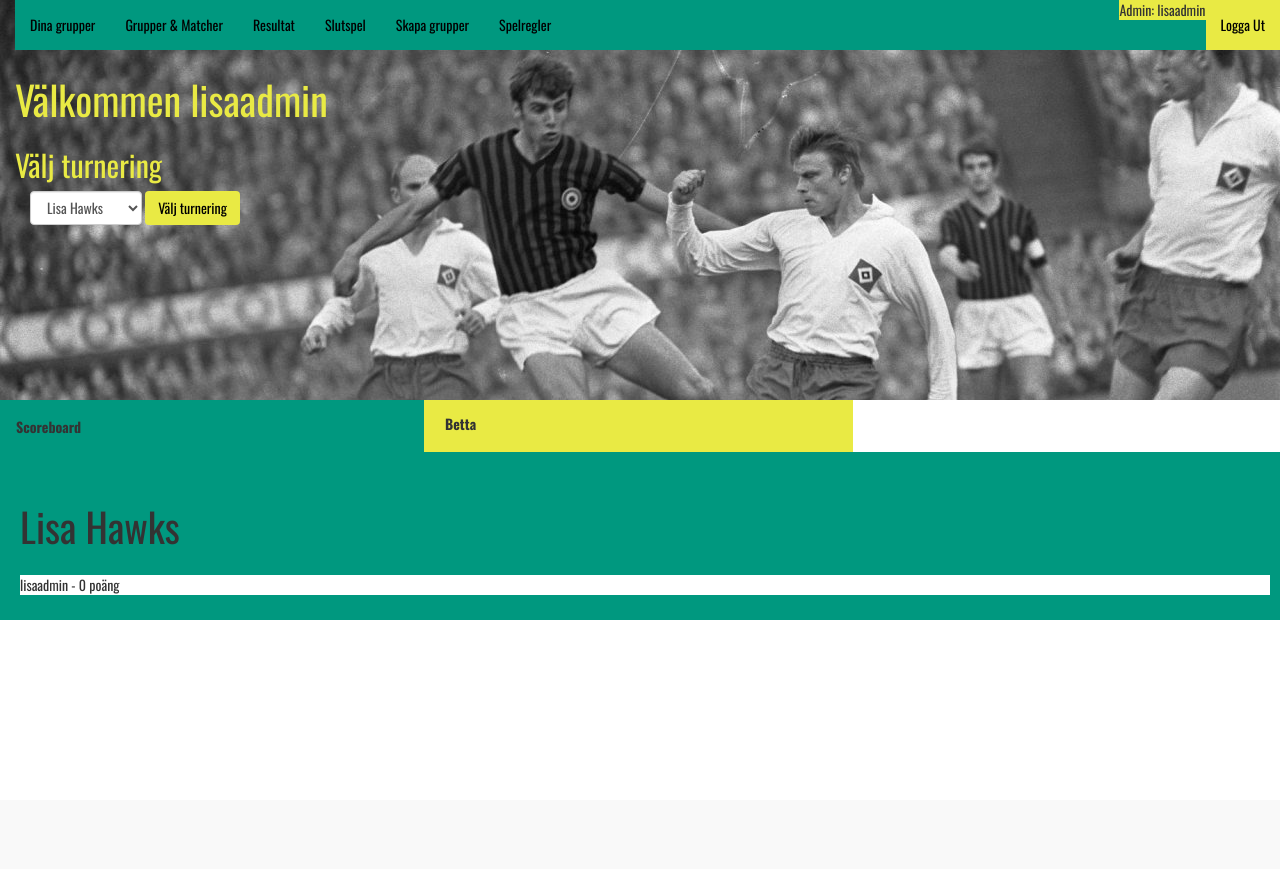
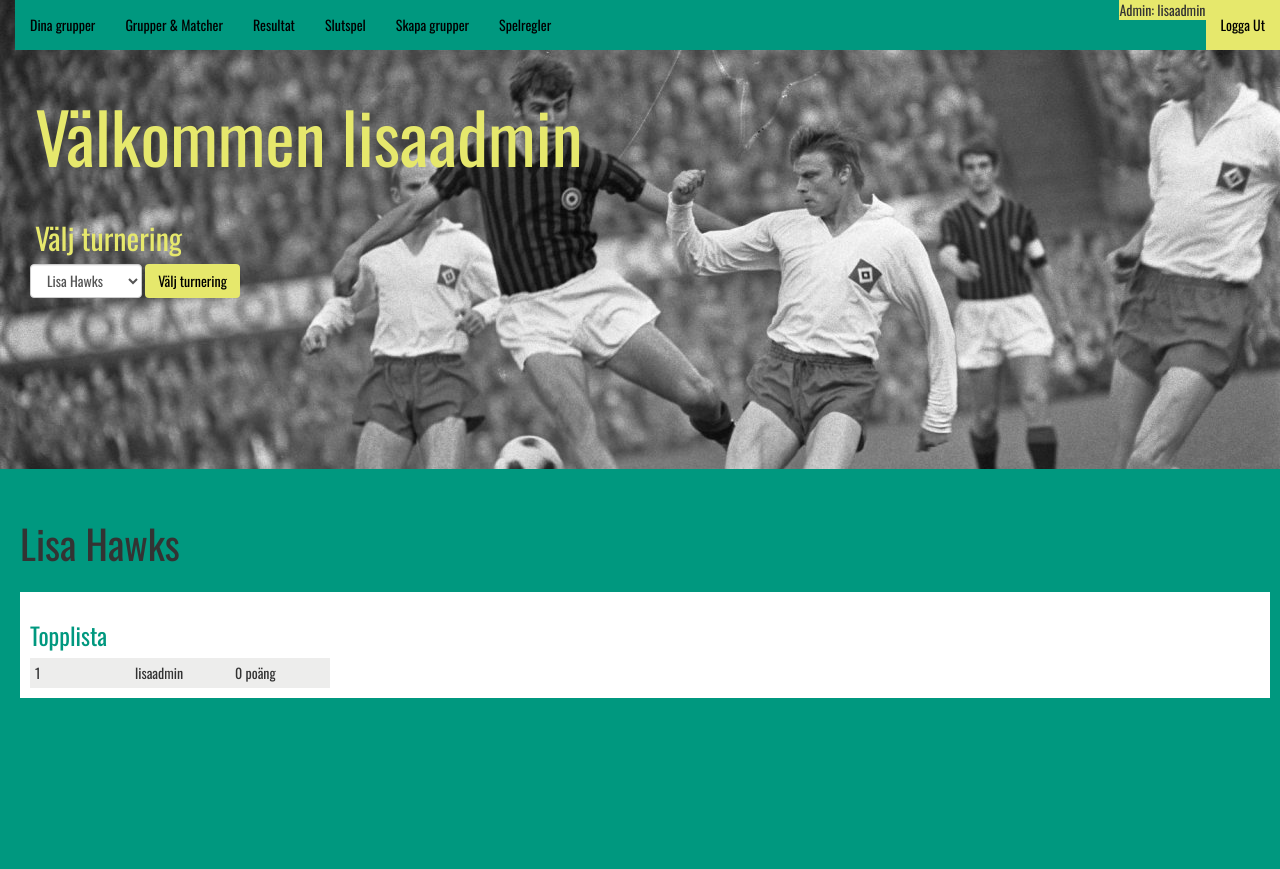
Before and after one commit to alizhj/Tippzter, a PHP site: page /user_dash.php in a window 1280 px wide. Before the commit the page ends 620 px from the top, so only its background shows below. Run offline with PHP 8.4, Linux system fonts and the light colour scheme; a user stored in the database is signed in; data comes from the database, SQL or seed files in the repository; some libraries are stand-ins or nearby versions; some web fonts are replaced.

Commit message:
Mer style

```diff
--- a/css/style.css
+++ b/css/style.css
@@ -365,14 +365,14 @@ a {
   color: black; }
 
 .btn {
-  background-color: #e9ea44;
+  background-color: #E6E86C;
   color: black; }
 
 h1 {
   font-size: 40px; }
 
 h2 {
-  color: #e9ea44; }
+  color: #E6E86C; }
 
 h3 {
   color: #00987f; }
@@ -384,6 +384,9 @@ h3 {
 
 .container-fluid {
   padding: 0; }
+
+td {
+  width: 100px; }
 
 /* ********************************************* */
 /* ****************    MENU     **************** */
@@ -400,10 +403,10 @@ h3 {
   padding: 10px 14px; }
 
 .active {
-  background-color: #e9ea44; }
+  background-color: #E6E86C; }
 
 .navbar-right li {
-  background-color: #e9ea44; }
+  background-color: #E6E86C; }
 
 .navbar-collapse {
   padding: 0; }
@@ -525,24 +528,30 @@ h3 {
   background-repeat: no-repeat;
   background-size: cover;
   overflow: hidden;
-  height: 400px; }
+  height: 470px; }
   .wrapper h1 {
-    color: #e9ea44; }
+    color: #E6E86C;
+    font-size: 70px;
+    margin-left: 20px; }
+  .wrapper h2 {
+    margin-left: 20px; }
 
 * {
   margin: 0;
   padding: 0; }
 
 .tabs {
+  z-index: 10px;
   float: none;
   list-style: none;
   position: relative;
-  margin: 0 0 0 10px;
+  margin: -53px 0 0 10px;
   text-align: left; }
   .tabs li {
     float: left;
     display: block;
-    width: 33%; }
+    width: 33%;
+    border-radius: 5px; }
   .tabs input[type="radio"] {
     position: absolute;
     top: -9999px;
@@ -554,7 +563,7 @@ h3 {
   .tabs .tab1, .tabs #tab-content1 {
     background-color: #00987f; }
   .tabs .tab2, .tabs #tab-content2 {
-    background-color: #e9ea44; }
+    background-color: #E6E86C; }
   .tabs p {
     padding: 30px;
     background-color: white; }
@@ -566,7 +575,8 @@ h3 {
     padding: 25px;
     position: absolute;
     top: 52px;
-    left: 0; }
+    left: 0;
+    min-height: 400px; }
   .tabs [id^="tab"]:checked + label {
     top: 0;
     padding-top: 17px; }
@@ -585,6 +595,9 @@ p.link {
     margin: 0 5px; }
     p.link a:hover {
       background-color: #00987f; }
+
+.group_scoreboard {
+  padding: 10px; }
 
 /* ********************************************* */
 /* ************    TEAM GROUPS    ************** */
@@ -616,6 +629,18 @@ th, td {
 /* ********************************************* */
 /* **************    BETTING    **************** */
 /* ********************************************* */
+.table1 tr
+td {
+  width: 100px; }
+.table1 td:nth-child(4) {
+  width: 40px; }
+.table1 td:nth-child(5) {
+  text-align: center; }
+.table1 td:nth-child(7), .table1 td:nth-child(8), .table1 td:nth-child(9) {
+  width: 30px; }
+.table1 .locked {
+  width: 79px; }
+
 .team_bet {
   padding: 0 20px; }
 
@@ -630,8 +655,11 @@ th, td {
 .table1 tr:nth-child(odd) {
   background-color: #EDEDEC; }
 
+tr:nth-child(odd) {
+  background-color: #EDEDEC; }
+
 /* ********************************************* */
-/* ************    CREAT GROUP    ************** */
+/* ************    CREATE GROUP    ************* */
 /* ********************************************* */
 #tournament_reg h2 {
   text-align: center; }
@@ -705,14 +733,23 @@ th, td {
     text-align: center; }
 
   /* ********************************************* */
+  /* **************    USER DASH    ************** */
+  /* ********************************************* */
+  .wrapper {
+    background-image: url(../img/gameMob.png); }
+
+  /* ********************************************* */
   /* ************    TEAM GROUPS    ************** */
   /* ********************************************* */
   .group .games {
     padding-left: 0; }
   .group h3 {
-    margin-top: 10px; } }
+    margin-top: 10px; }
+
+  .table1 {
+    margin: 0 auto; } }
 @media screen and (min-width: 768px) and (max-width: 991px) {
-  .mobile_hide {
+  .tablet_hide {
     display: none; }
 
   /* ********************************************* */
--- a/includes/betting.php
+++ b/includes/betting.php
@@ -95,15 +95,15 @@ $query = "SELECT allGames.*, bets.goal_home, bets.goal_away FROM
 					?>
 					<!-- YOU CAN BET -->
 					<tr>
-						<td class="col-md-1" style="text-align:right;"><?php echo date("d M H:i", strtotime($game_start));?></td>
-						<td class="col-md-2" style="text-align:right;"><?php echo $home_name;?>
-						<td class="col-md-1" style="text-align:center;"><img class="flag" src="img/<?php echo $home_flag; ?>" /></td>
-						<td class="col-md-1" style="text-align:center;"> VS
-						<td class="col-md-1" style="text-align:left;"><img class="flag" src="img/<?php echo $away_flag; ?>" />
-						<td class="col-md-2" style="text-align:left;";><?php echo $away_name;?></td>
-						<td class="col-md-2"><input class="goal_home" original="<?php echo $goal_home; ?>" type="number" gameID="<?php echo $game_id; ?>" value="<?php echo $goal_home; ?>" /></td>
+						<td style="text-align:right; width:100px;"><?php echo date("d M H:i", strtotime($game_start));?></td>
+						<td class="mobile_hide" style="text-align:right;"><?php echo $home_name;?>
+						<td  style="text-align:center;"><img class="flag" src="img/<?php echo $home_flag; ?>" /></td>
+						<td  style="text-align:center;"> VS
+						<td ><img class="flag" src="img/<?php echo $away_flag; ?>" />
+						<td  class="mobile_hide" style="text-align:left;";><?php echo $away_name;?></td>
+						<td ><input class="goal_home" original="<?php echo $goal_home; ?>" type="number" gameID="<?php echo $game_id; ?>" value="<?php echo $goal_home; ?>" /></td>
 						<td>-</td>
-						<td class="col-md-2"><input class="goal_away" original="<?php echo $goal_away; ?>" type="number" gameID="<?php echo $game_id; ?>" value="<?php echo $goal_away; ?>"/></td><br/>
+						<td ><input class="goal_away" original="<?php echo $goal_away; ?>" type="number" gameID="<?php echo $game_id; ?>" value="<?php echo $goal_away; ?>"/></td><br/>
 						<td><input class="game_id" type="hidden" name="game_id[]" value="<?php echo $game_id; ?>" /></td>
 						<td class="error">Du måste fylla i båda fälten</td>
 					</tr>
@@ -111,14 +111,16 @@ $query = "SELECT allGames.*, bets.goal_home, bets.goal_away FROM
 				}
 				else{ ?>
 					<tr>
-						<td class="col-md-1" style="text-align:right;"><?php echo date("d M H:i", strtotime($game_start));?></td>
-						<td class="col-md-2" style="text-align:right;"><?php echo $home_name;?>
-						<td class="col-md-1" style="text-align:center;"><img class="flag" src="img/<?php echo $home_flag; ?>" /></td>
-						<td class="col-md-1" style="text-align:center;"> VS
-						<td class="col-md-1" style="text-align:left;"><img class="flag" src="img/<?php echo $away_flag; ?>" />
-						<td class="col-md-2" style="text-align:left;"><?php echo $away_name;?></td>
-						<td class="col-md-2"><?php echo $goal_home; ?> - <?php echo $goal_away; ?></td><br/>
-						<td class="col-md-2">Matchen är låst</td>
+						<td style="padding-left: 38px;" class="locked"><?php echo date("d M H:i", strtotime($game_start));?></td>
+						<td style="text-align:right;" class="locked mobile_hide"><?php echo $home_name;?>
+						<td  style="text-align:center;" class="locked"><img class="flag" src="img/<?php echo $home_flag; ?>" /></td>
+						<td  style="text-align:center;" class="locked"> VS
+						<td  style="text-align:left;"class="locked"><img class="flag" src="img/<?php echo $away_flag; ?>" />
+						<td style="text-align:left;" class="locked mobile_hide"><?php echo $away_name;?></td>
+						<td class="locked"><?php echo $goal_home; ?> - <?php echo $goal_away; ?></td><br/>
+						<td class="locked">Matchen är låst</td>
+						<td></td>
+
 
 					</tr>
 				<?php } ?>
--- a/scss/_base.scss
+++ b/scss/_base.scss
@@ -40,6 +40,10 @@ h3 {
 
 .container-fluid {
 	padding:0;
+}
+
+td {
+	width: 100px;
 }
 
 
@@ -168,7 +172,6 @@ h3 {
 	text-align:center;
 	color: black;
 
-	 //background-color:$petrol;
 	/* Permalink - use to edit and share this gradient: http://colorzilla.com/gradient-editor/#02aaad+0,3f8c93+100,3f5c96+100,8de5b5+100 */
 	background: #02aaad; /* Old browsers */
 	background: -moz-linear-gradient(-45deg,  #02aaad 0%, #3f8c93 100%, #3f5c96 100%, #8de5b5 100%); /* FF3.6-15 */
@@ -225,11 +228,16 @@ filter: progid:DXImageTransform.Microsoft.gradient( startColorstr='#02aaad', end
 	background-size: cover;
 	overflow:hidden;
 	//width:100%;
-	height: 400px;
+	height: 470px;
 
 
 	h1 {
 		color: $yellow;
+		font-size:70px;
+		margin-left: 20px;
+	}
+	h2 {
+		margin-left:20px;
 	}
 }
 
@@ -241,16 +249,19 @@ filter: progid:DXImageTransform.Microsoft.gradient( startColorstr='#02aaad', end
 
 .tabs {
   //width: 650px;
+  z-index:10px;
   float: none;
   list-style: none;
   position: relative;
-  margin: 0 0 0 10px;
+  margin: -53px 0 0 10px;
   text-align: left;
+
 
   li {
     float: left;
     display: block;
     width: 33%;
+    border-radius:5px;
   }
 
   input[type="radio"] {
@@ -289,6 +300,7 @@ filter: progid:DXImageTransform.Microsoft.gradient( startColorstr='#02aaad', end
      position: absolute;
      top: 52px;
     left: 0;
+    min-height: 400px;
 
   }
   //The Magic
@@ -319,6 +331,11 @@ p.link {
   }
 }
 
+.group_scoreboard {
+	padding:10px;
+}
+
+
 /* ********************************************* */
 /* ************    TEAM GROUPS    ************** */
 /* ********************************************* */
@@ -330,7 +347,7 @@ p.link {
 	}
 	.games {
 		padding-left: 100px;
-		//margin-top: -8px;
+
 	}
 
 	h3{
@@ -345,8 +362,6 @@ p.link {
 
 .line {
 	border-bottom: 2px solid $petrol;
-	//padding-top:40px;
-	//padding-bottom:40px;
 }
 
 th, td {
@@ -365,6 +380,25 @@ th, td {
 /* **************    BETTING    **************** */
 /* ********************************************* */
 
+.table1 {
+	tr
+	td{
+		width:100px;
+	}
+	td:nth-child(4){
+		width:40px;
+	}
+	td:nth-child(5){
+		text-align:center;
+	}
+
+	td:nth-child(7), td:nth-child(8), td:nth-child(9){
+		width:30px;
+	}
+	.locked {
+		width:79px;
+	}
+}
 .team_bet {
 	padding: 0 20px;
 }
@@ -383,25 +417,25 @@ th, td {
    background-color: #EDEDEC;
 }
 
+tr:nth-child(odd) {
+   background-color: #EDEDEC;
+}
+
 /* ********************************************* */
-/* ************    CREAT GROUP    ************** */
+/* ************    CREATE GROUP    ************* */
 /* ********************************************* */
 #tournament_reg{
 	h2{
 		text-align: center;
 
+	}
 
-	}
 	#creat_group_form{
 		max-width: 500px;
 		min-width: 300px;
 		margin-left: auto;
 		margin-right: auto;
-		.picture{
-			#groupname{
 
-			}
-		}
 		#create_btn{
 			float: center;
 		}
--- a/scss/_mixins.scss
+++ b/scss/_mixins.scss
@@ -14,4 +14,5 @@ $dpetrol:#02aaad;
 $grey: #8da583;
 $green: #b7ec60;
 $yellow1: #effa00;
-$yellow: #e9ea44;
+//$yellow: #e9ea44;
+$yellow: #E6E86C;
--- a/scss/_mobile.scss
+++ b/scss/_mobile.scss
@@ -24,6 +24,7 @@
 #login {
 	z-index:10;
 	position:relative;
+
 	form {
 		margin-top:20px;
 	}
@@ -47,11 +48,6 @@
 	margin-top: -30px;
 	text-align:center;
 
-	// .get_in {
-	// 	position: absolute;
-	// 	bottom: 20px;
-	// }
-
 	.teaser {
 		width: 100%;
 	}
@@ -66,17 +62,28 @@
 }
 
 /* ********************************************* */
+/* **************    USER DASH    ************** */
+/* ********************************************* */
+
+.wrapper {
+	background-image: url(../img/gameMob.png);
+}
+
+
+/* ********************************************* */
 /* ************    TEAM GROUPS    ************** */
 /* ********************************************* */
-// .line_mobile {
-// 	border-bottom: 2px solid $petrol;
-// }
 
 .group {
 	.games {
 		padding-left: 0;
 	}
+
 	h3{
-	margin-top:10px;
+		margin-top:10px;
+	}
 }
+
+.table1 {
+	margin: 0 auto;
 }
--- a/scss/_tablet.scss
+++ b/scss/_tablet.scss
@@ -1,4 +1,4 @@
-.mobile_hide {
+.tablet_hide {
 	display:none;
 }
 
--- a/team_groups.php
+++ b/team_groups.php
@@ -73,11 +73,11 @@ function games($groupGames){
 				<tbody>
 					<tr>
 						<td style="width:100px"><?php echo date("d M H:i", strtotime($game_start)); ?></td>
-						<td class="mobile_hide" style="width:100px; text-align:right;"><?php echo $home_name;?></td>
+						<td class="mobile_hide tablet_hide" style="width:100px; text-align:right;"><?php echo $home_name;?></td>
 						<td style="width:30px; text-align:right;"><img class="flag" src="img/<?php echo $home_flag; ?>" /></td>
 						<td style="width:40px; text-align:center;"> VS </td>
 						<td style="width:30px"><img class="flag" src="img/<?php echo $away_flag; ?>" /></td>
-						<td class="mobile_hide" style="width:100px"><?php echo $away_name;?></td>
+						<td class="mobile_hide tablet_hide" style="width:100px"><?php echo $away_name;?></td>
 						<td style="width:120px"><?php echo results($game_id) ?> </td>
 					</tr>
 				</tbody>
--- a/tournaments_single.php
+++ b/tournaments_single.php
@@ -54,15 +54,29 @@ The other thing is that we get the scores from the users and sort them out with
 				score highest up.  -->
 				<?php
 				$query = "SELECT * FROM user_tournaments WHERE tournament_id = '". $row['tournament_id'] ."' ORDER BY user_points DESC ";
-				$result = $db_connect->query($query); ?>
+				$result = $db_connect->query($query);
+				$place = 0;
+				?>
+
 				<div class="group_scoreboard">
-					<ol>
-					<?php while($row = mysqli_fetch_assoc($result)) { ?>
-							<!-- prints out the scoreboard. -->
-							<li><?php echo $row['user_name']; ?> - <?php echo $row['user_points']; ?> poäng</li></br>
+					<h3>Topplista</h3>
+					<table class="table_scoreboard">
+						<?php while($row = mysqli_fetch_assoc($result)) {
+							$place++;
+							?>
+
+						<!-- prints out the scoreboard. -->
+						<tr>
+							<td><?php echo $place; ?></td>
+							<td><?php echo $row['user_name']; ?> </td>
+							<td><?php echo $row['user_points']; ?> poäng</td>
+						</tr>
+
 
 					<?php } ?>
-					</ol>
+					</table>
+
+
 				</div>
 
 			<?php }
```
Also changed, not shown: results.php (+9 -9 lines), 1 other file. Lines whose indentation alone changed are shown as unchanged.
